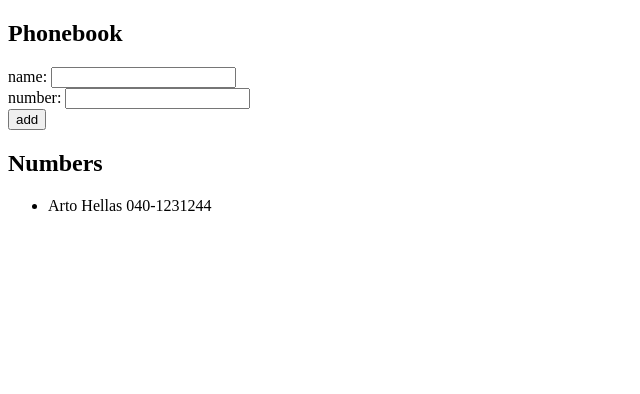
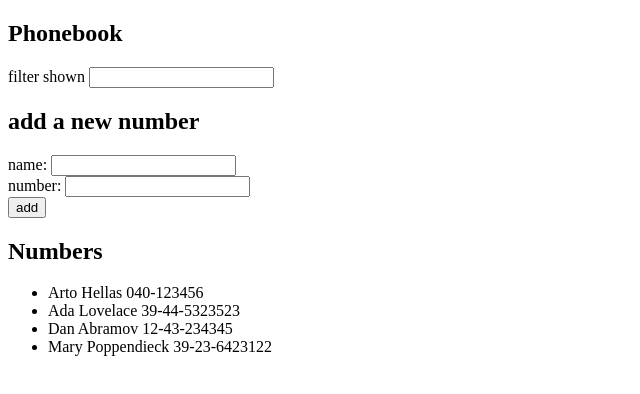
Before and after one commit to persorkki/fullstack, a React (Create React App) app in the folder osa2/puhelinluettelo/: page / in a window 1280 px wide. Shown: the top 394 px of the page, without its empty margins (0-640 px from the left). Built offline with nearby package versions, Linux system fonts and the light colour scheme.

Commit message:
2.9* puhelinluettelo step4

```diff
--- a/osa2/puhelinluettelo/src/App.js
+++ b/osa2/puhelinluettelo/src/App.js
@@ -1,19 +1,23 @@
 import React, { useState } from 'react'
 
 const App = () => {
-  const [ persons, setPersons] = useState([
-    {
-      name: 'Arto Hellas',
-      number: '040-1231244',
-    }
+  const [persons, setPersons] = useState([
+    { name: 'Arto Hellas', number: '040-123456' },
+    { name: 'Ada Lovelace', number: '39-44-5323523' },
+    { name: 'Dan Abramov', number: '12-43-234345' },
+    { name: 'Mary Poppendieck', number: '39-23-6423122' }
   ])
+
   const [newName, setNewName] = useState('')
   const [newNumber, setNewNumber] = useState('')
+  const [newFilter, setNewFilter] = useState('')
 
   const handleNameChange = (e) => setNewName(e.target.value)
   const handleNumberChange = (e) => setNewNumber(e.target.value)
+  const handleFilterChange = (e) => {
+    setNewFilter(e.target.value)
+  }
 
-  //[Violation] 'submit' handler took 2702ms?
   const addNewNumber = (e) =>
   {
     e.preventDefault()
@@ -21,19 +25,23 @@ const App = () => {
       name: newName,
       number: newNumber,
     }
+
     //ilmoitetaan virhe ja palataan jos numero tai nimi ei ole uniikki
     if (persons.filter(x => x.name === newName || x.number === newNumber).length > 0) {
       return window.alert(`${newName} is already added to the phonebook`)
-      }
-
+    }
     setPersons(persons.concat(personObject))
     setNewName('')
     setNewNumber('')
   }
 
+  const filtered = persons.filter(x => x.name.toLowerCase().includes(newFilter.toLowerCase()))
+
   return (
     <div>
       <h2>Phonebook</h2>
+      <div>filter shown <input value={newFilter} onChange={handleFilterChange} /></div>
+      <h2>add a new number</h2>
       <form onSubmit={addNewNumber}>
 
         <div>name: <input value={newName} onChange={handleNameChange} /></div>
@@ -42,7 +50,7 @@ const App = () => {
       </form>
       <h2>Numbers</h2>
       <ul>
-        {persons.map(person => <li key={person.name}>{person.name} {person.number}</li>)}
+        { filtered.map(person => <li key={person.name}>{person.name} {person.number}</li>) }
       </ul>
     </div>
   )
```
